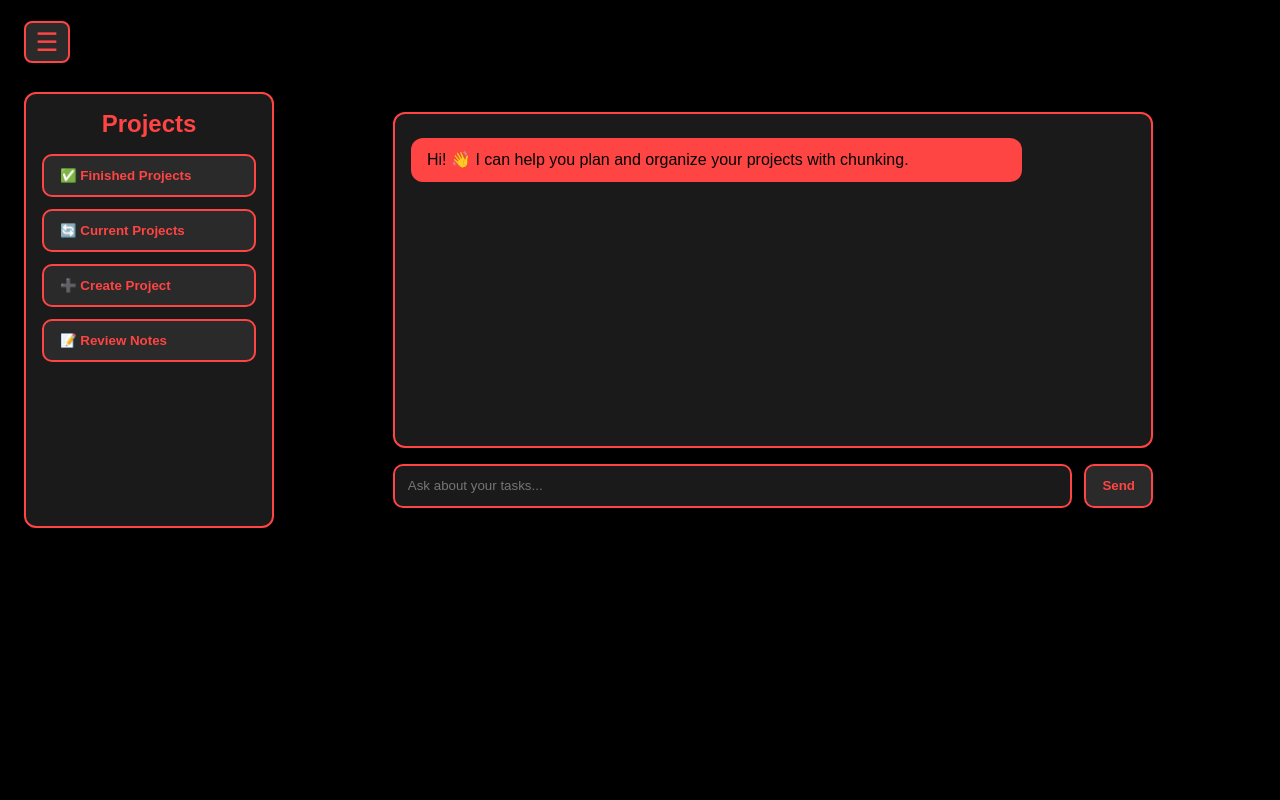
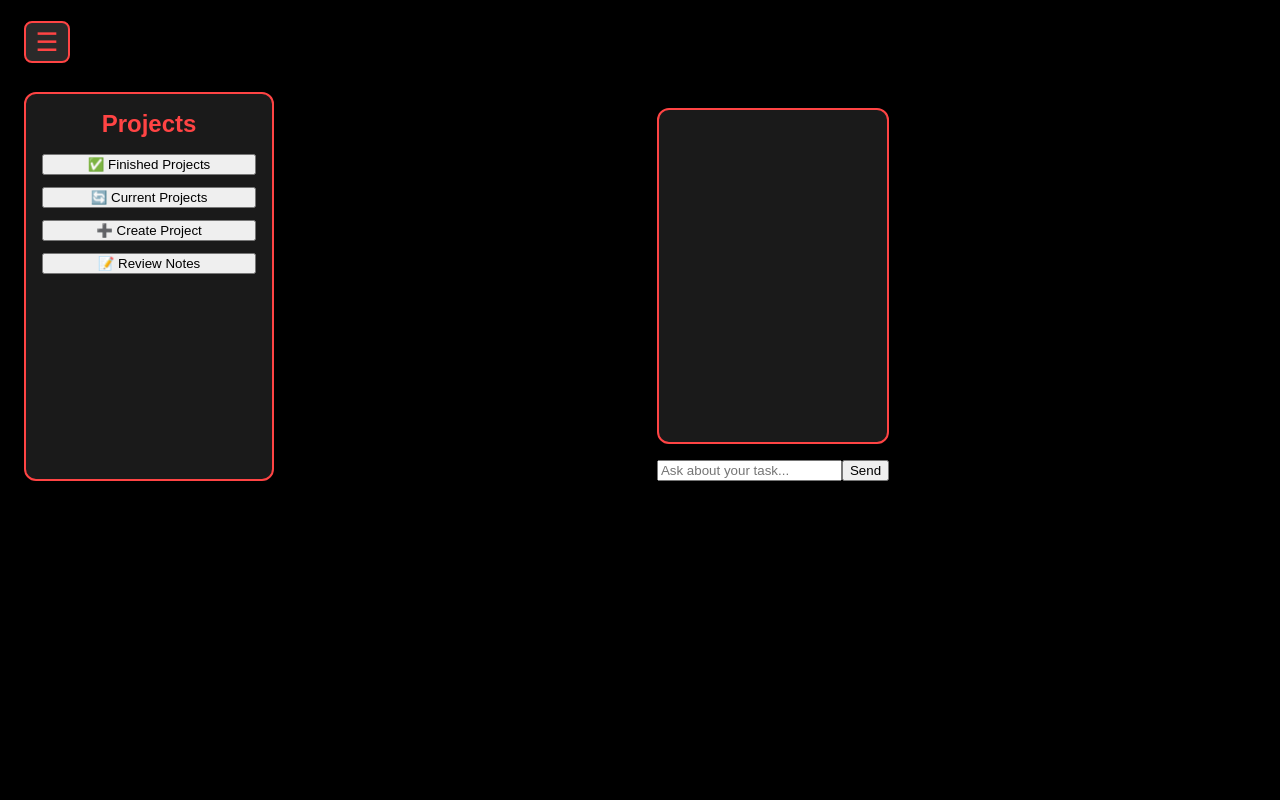
Before and after one commit to RedScall599/chunking, a React (Vite) app: page /tasks in a window 1280 px wide. Shown: the top 800 px of the page. Built offline with nearby package versions, Linux system fonts and the light colour scheme.

Commit message:
chunking

```diff
--- a/package.json
+++ b/package.json
@@ -10,6 +10,7 @@
     "preview": "vite preview"
   },
   "dependencies": {
+    "@tanstack/react-query": "^5.90.3",
     "react": "^19.1.1",
     "react-dom": "^19.1.1",
     "react-router-dom": "^7.9.4"
--- a/src/App.jsx
+++ b/src/App.jsx
@@ -3,6 +3,7 @@ import Learnmore from './componets/Learnmore'
 import Home from './componets/Home'
 import Tasks from './componets/Tasks'
 import Settings from './componets/Settings'
+import { ChatPanel } from "./componets/ChatPanel";
 import './style/Settings.css'
 import './style/Tasks.css'
 import './style/Home.css'
@@ -13,6 +14,7 @@ import { BrowserRouter as Router, Routes, Route } from "react-router-dom"
 
 export default function App() {
   return (
+    <>
     <Router>
       <Routes>
         <Route path="/" element={<Frontpage />} />
@@ -24,5 +26,8 @@ export default function App() {
 
       </Routes>
     </Router>
+
+      <ChatPanel />
+    </>
   )
 }
--- /dev/null
+++ b/src/componets/ChatPanel.jsx
@@ -0,0 +1,68 @@
+import { useState } from "react";
+import { useChatCompletion } from "../hooks/useChatCompletion";
+
+export function ChatPanel({ context }) {
+  const [messages, setMessages] = useState([]);
+  const chatMutation = useChatCompletion();
+
+  async function handleSubmit(event) {
+    event.preventDefault();
+    const formData = new FormData(event.currentTarget);
+    const userMessage = formData.get("prompt")?.trim();
+    if (!userMessage) return;
+
+    const nextMessages = [...messages, { role: "user", content: userMessage }];
+    setMessages(nextMessages);
+
+    try {
+      const result = await chatMutation.mutateAsync({
+        messages: nextMessages,
+        context,
+      });
+
+      setMessages((prev) => [
+        ...prev,
+        { role: "assistant", content: result.reply },
+      ]);
+    } catch (error) {
+      console.error(error);
+    }
+
+    event.currentTarget.reset();
+  }
+
+  return (
+    <section aria-live="polite" className="chat-panel">
+      <ul className="chat-messages">
+        {messages.map((msg, i) => (
+          <li key={i} className={`chat-message chat-message--${msg.role}`}>
+            <strong>{msg.role === "user" ? "You" : "Assistant"}:</strong>
+            <span>{msg.content}</span>
+          </li>
+        ))}
+        {chatMutation.isPending && (
+          <li className="chat-message chat-message--assistant">Typing…</li>
+        )}
+      </ul>
+
+      <form onSubmit={handleSubmit} className="chat-form">
+        <input
+          name="prompt"
+          type="text"
+          placeholder="Ask about your task..."
+          aria-label="Ask the assistant"
+          required
+        />
+        <button type="submit" disabled={chatMutation.isPending}>
+          Send
+        </button>
+      </form>
+
+      {chatMutation.isError && (
+        <p role="alert" className="chat-error">
+          {String(chatMutation.error)}
+        </p>
+      )}
+    </section>
+  );
+}
--- a/src/componets/Learnmore.jsx
+++ b/src/componets/Learnmore.jsx
@@ -1,5 +1,9 @@
 import { useState } from "react"
 import { useNavigate } from "react-router-dom"
+import { ChatPanel } from "./ChatPanel";
+import "../style/Learnmore.css"
+
+
 
 export default function LearnMore() {
   const navigate = useNavigate()
@@ -9,19 +13,23 @@ export default function LearnMore() {
   const [input, setInput] = useState("")
   const [loading, setLoading] = useState(false)
 
-  const handleSend = async () => {
+  async function handleSend (e) {
     if (!input.trim()) return
-
+    console.log("Sending message:", e)
     const userMsg = { sender: "user", text: input }
     setMessages(prev => [...prev, userMsg])
     setInput("")
     setLoading(true)
 
     try {
-      const response = await fetch("http://localhost:5000/api/chat", {
+      const response = await fetch("https://api.openai.com/v1/chat/completions", {
         method: "POST",
-        headers: { "Content-Type": "application/json" },
+        headers: {
+        "Content-Type": "application/json",
+        Authorization: `Bearer ${import.meta.env.VITE_OPENAI_API_KEY}`,
+      },
         body: JSON.stringify({
+          model: "gpt-4o-mini",
           messages: [
             { role: "system", content: "You are a helpful assistant that explains Chunking clearly." },
             { role: "user", content: input }
@@ -69,7 +77,7 @@ export default function LearnMore() {
             onChange={(e) => setInput(e.target.value)}
             onKeyDown={(e) => e.key === "Enter" && handleSend()}
           />
-          <button onClick={handleSend} disabled={loading}>
+          <button onClick={(e) => handleSend(e)} disabled={loading}>
             Send
           </button>
         </div>
--- a/src/componets/Tasks.jsx
+++ b/src/componets/Tasks.jsx
@@ -1,48 +1,15 @@
-import { useState } from "react"
-import { useNavigate } from "react-router-dom"
-import "../style/Tasks.css"
+import { useNavigate } from "react-router-dom";
+import { useState } from "react";
+import { ChatPanel } from "./ChatPanel";
+import "../style/Tasks.css";
 
 export default function Tasks() {
-  const [messages, setMessages] = useState([])
-  const [input, setInput] = useState("")
-  const [menuOpen, setMenuOpen] = useState(false)
-  const [loading, setLoading] = useState(false)
-  const navigate = useNavigate()
-
-  const handleSend = async () => {
-    if (!input.trim()) return
-
-    const newMessage = { sender: "user", text: input }
-    setMessages(prev => [...prev, newMessage])
-    setInput("")
-    setLoading(true)
-
-    try {
-      const response = await fetch("http://localhost:5000/api/chat", {
-        method: "POST",
-        headers: { "Content-Type": "application/json" },
-        body: JSON.stringify({
-          messages: [
-            { role: "system", content: "You are an AI productivity assistant that helps users manage tasks and projects using the Chunking method. Keep responses helpful and motivating." },
-            { role: "user", content: input }
-          ]
-        })
-      })
-
-      const data = await response.json()
-      const aiText = data.reply || "Sorry, I couldn’t generate a response right now."
-      setMessages(prev => [...prev, { sender: "ai", text: aiText }])
-    } catch (error) {
-      console.error("AI Error:", error)
-      setMessages(prev => [...prev, { sender: "ai", text: "⚠️ Unable to reach the AI right now." }])
-    } finally {
-      setLoading(false)
-    }
-  }
+  const [menuOpen, setMenuOpen] = useState(false);
+  const navigate = useNavigate();
 
   return (
     <div className="tasks-page">
-      {/* Top Navbar with hamburger */}
+      {/* Navbar */}
       <div className="topbar">
         <button
           className="menu-btn"
@@ -62,58 +29,24 @@ export default function Tasks() {
         )}
       </div>
 
+      {/* Main Layout */}
       <div className="tasks-layout">
         {/* Sidebar */}
         <aside className="sidebar">
           <h2>Projects</h2>
           <div className="sidebar-buttons">
-            <button className="sidebar-item" onClick={() => navigate("/finished-projects")}>
-              ✅ Finished Projects
-            </button>
-            <button className="sidebar-item" onClick={() => navigate("/current-projects")}>
-              🔄 Current Projects
-            </button>
-            <button className="sidebar-item" onClick={() => navigate("/create-project")}>
-              ➕ Create Project
-            </button>
-            <button className="sidebar-item" onClick={() => navigate("/review-notes")}>
-              📝 Review Notes
-            </button>
+            <button onClick={() => navigate("/finished-projects")}>✅ Finished Projects</button>
+            <button onClick={() => navigate("/current-projects")}>🔄 Current Projects</button>
+            <button onClick={() => navigate("/create-project")}>➕ Create Project</button>
+            <button onClick={() => navigate("/review-notes")}>📝 Review Notes</button>
           </div>
         </aside>
 
-        {/* Chat area */}
+        {/* 🧠 ChatPanel replaces old chatbox */}
         <main className="chat-area">
-          <div className="chatbox">
-            <div className="chat-messages">
-              {messages.length === 0 && (
-                <div className="chat-message ai">
-                  Hi! 👋 I can help you plan and organize your projects with chunking.
-                </div>
-              )}
-
-              {messages.map((msg, i) => (
-                <div key={i} className={`chat-message ${msg.sender}`}>
-                  {msg.text}
-                </div>
-              ))}
-
-              {loading && <div className="chat-message ai">Typing...</div>}
-            </div>
-
-            <div className="chat-input">
-              <input
-                type="text"
-                placeholder="Ask about your tasks..."
-                value={input}
-                onChange={(e) => setInput(e.target.value)}
-                onKeyDown={(e) => e.key === "Enter" && handleSend()}
-              />
-              <button onClick={handleSend} disabled={loading}>Send</button>
-            </div>
-          </div>
+          <ChatPanel />
         </main>
       </div>
     </div>
-  )
+  );
 }
--- /dev/null
+++ b/src/hooks/useChatCompletion.js
@@ -0,0 +1,19 @@
+import { useMutation } from "@tanstack/react-query";
+
+export function useChatCompletion() {
+  return useMutation({
+    mutationFn: async (payload) => {
+      const response = await fetch("https://api.openai.com/v1/chat/completions", {
+        method: "POST",
+        headers: { "Content-Type": "application/json" },
+        body: JSON.stringify(payload),
+      });
+
+      if (!response.ok) {
+        throw new Error("Assistant unavailable");
+      }
+
+      return response.json();
+    },
+  });
+}
--- a/src/main.jsx
+++ b/src/main.jsx
@@ -1,10 +1,17 @@
-import { StrictMode } from 'react'
-import { createRoot } from 'react-dom/client'
-import './style/Frontpage.css'
-import App from './App.jsx'
+import { StrictMode } from "react";
+import { createRoot } from "react-dom/client";
+import { QueryClient, QueryClientProvider } from "@tanstack/react-query";
+import "./style/Frontpage.css";
+import App from "./App.jsx";
 
-createRoot(document.getElementById('root')).render(
+// 1️⃣ Create a QueryClient instance
+const queryClient = new QueryClient();
+
+// 2️⃣ Wrap your entire app in QueryClientProvider
+createRoot(document.getElementById("root")).render(
   <StrictMode>
-    <App />
-  </StrictMode>,
-)
+    <QueryClientProvider client={queryClient}>
+      <App />
+    </QueryClientProvider>
+  </StrictMode>
+);
```
Also changed, not shown: 1 other file (tests, documents, lock files or other folders).
